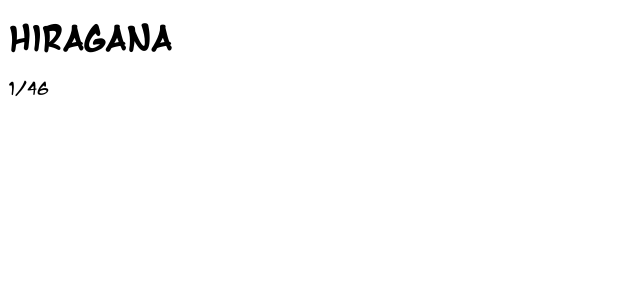
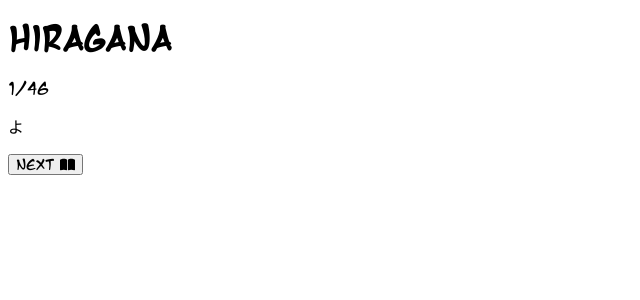
Before and after one commit to PepeKwapien/LearnJapanese, an Angular app: page /hiragana/practice in a window 1280 px wide. Shown: the top 300 px of the page, without its empty margins (0-640 px from the left). Built offline with nearby package versions, Linux system fonts and the light colour scheme.

Commit message:
Added function to go over characters

```diff
--- a/src/app/components/practice-module/practice-module.component.html
+++ b/src/app/components/practice-module/practice-module.component.html
@@ -1 +1,6 @@
-<p>{{ currentCharacter + 1 }}/{{ numberOfCharacters }}</p>
+<p>{{ characterCountUpToNow + 1 }}/{{ numberOfCharacters }}</p>
+<p>{{ currentCharacter.character }}</p>
+<app-button-with-icon
+  (click)="nextCharacter()"
+  text="Next"
+></app-button-with-icon>
--- a/src/app/components/practice-module/practice-module.component.ts
+++ b/src/app/components/practice-module/practice-module.component.ts
@@ -15,8 +15,10 @@ export class PracticeModuleComponent implements OnInit {
   @Input() syllabary: Syllabaries;
   private characters: JapaneseCharacter[];
   public numberOfCharacters: number;
-  public currentCharacter: number;
+  public characterCountUpToNow: number;
+  private currentCharacterIndex: number;
   private model: PracticeFormModel;
+  public currentCharacter: JapaneseCharacter;
 
   constructor(
     public practice: PracticeService,
@@ -55,6 +57,23 @@ export class PracticeModuleComponent implements OnInit {
       .map((element) => element.character);
 
     this.numberOfCharacters = this.characters.length;
-    this.currentCharacter = 0;
+    this.characterCountUpToNow = 0;
+
+    this.pickNextRandomCharacter();
+  }
+
+  private getRandomInt(max: number) {
+    return Math.floor(Math.random() * max);
+  }
+
+  private pickNextRandomCharacter() {
+    this.currentCharacterIndex = this.getRandomInt(this.characters.length);
+    this.currentCharacter = this.characters[this.currentCharacterIndex];
+  }
+
+  nextCharacter() {
+    this.characterCountUpToNow++;
+    this.characters.splice(this.currentCharacterIndex, 1);
+    this.pickNextRandomCharacter();
   }
 }
```
